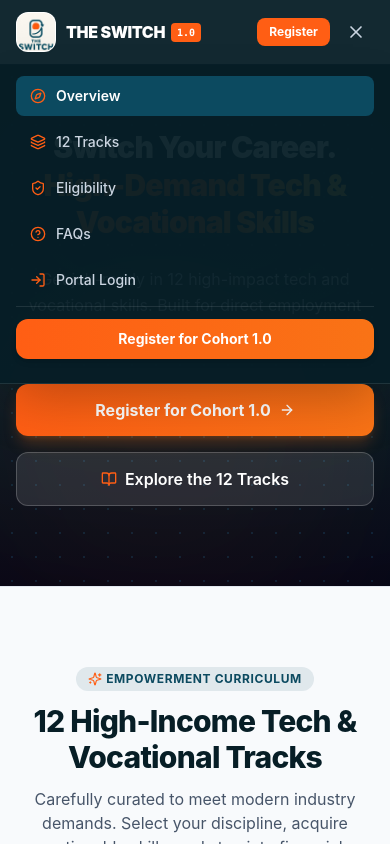
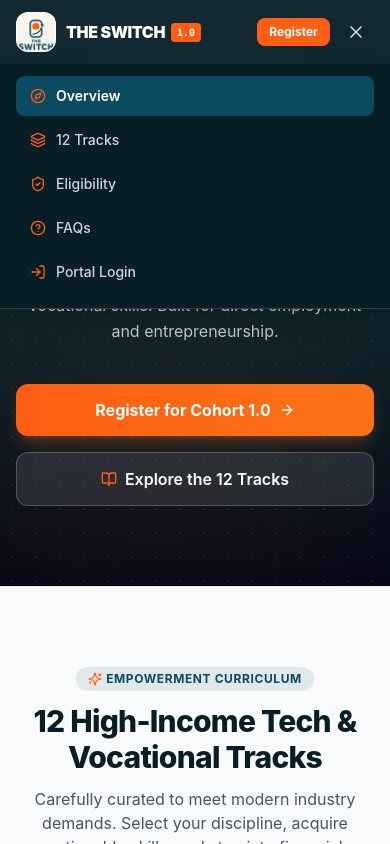
Before and after one commit to OduzzPreneur/Switch-1.0, a Next.js app: page / in a window 390 px wide. Both pictures are taken after a click on the button 356 px from the left and 32 px from the top of the page. Shown: the top 844 px of the page. Built offline with nearby package versions, Linux system fonts and the light colour scheme.

Commit message:
fix(mobile): solid opaque menu surface to eliminate text collision and remove redundant button

```diff
--- a/src/components/layout/Navbar.tsx
+++ b/src/components/layout/Navbar.tsx
@@ -144,15 +144,15 @@
       {/* Mobile Floating Overlay Menu & Transparent Backdrop */}
       {mobileMenuOpen && (
         <>
-          {/* Transparent Backdrop Scrim: clicking the side / outside dismisses the menu */}
+          {/* Dimmed Blurred Backdrop Scrim: covers viewport below navbar, tap to dismiss */}
           <div
             onClick={() => setMobileMenuOpen(false)}
-            className="fixed inset-0 top-16 sm:top-[72px] bg-slate-950/60 backdrop-blur-sm z-40 md:hidden animate-in fade-in duration-200"
+            className="fixed inset-0 top-16 sm:top-[72px] bg-slate-950/75 backdrop-blur-xs z-40 md:hidden animate-in fade-in duration-200"
             aria-hidden="true"
           />
 
-          {/* Floating Glassmorphic Menu: sits on top of hero section without pushing it down */}
-          <div className="absolute top-full left-0 right-0 md:hidden bg-switch-dark/95 backdrop-blur-xl border-b border-white/10 px-4 pt-3 pb-6 space-y-1.5 shadow-2xl z-50 animate-in slide-in-from-top-2 duration-200">
+          {/* Floating Solid Menu Panel: 100% opaque to eliminate text collisions */}
+          <div className="absolute top-full left-0 right-0 md:hidden bg-[#071E26] border-b border-white/15 px-4 pt-3 pb-4 space-y-1 shadow-2xl z-50 animate-in slide-in-from-top-2 duration-200">
             {navItems.map((item) => {
               const Icon = item.icon;
               const isActive = pathname === item.href;
@@ -172,15 +172,6 @@
                 </Link>
               );
             })}
-            <div className="pt-3 border-t border-white/10">
-              <Link
-                href="/register"
-                onClick={() => setMobileMenuOpen(false)}
-                className="w-full text-center block bg-gradient-to-r from-switch-orange to-orange-500 hover:from-switch-orange-600 hover:to-orange-600 text-white font-bold py-2.5 rounded-xl text-sm transition-all shadow-md"
-              >
-                Register for Cohort 1.0
-              </Link>
-            </div>
           </div>
         </>
       )}
```
